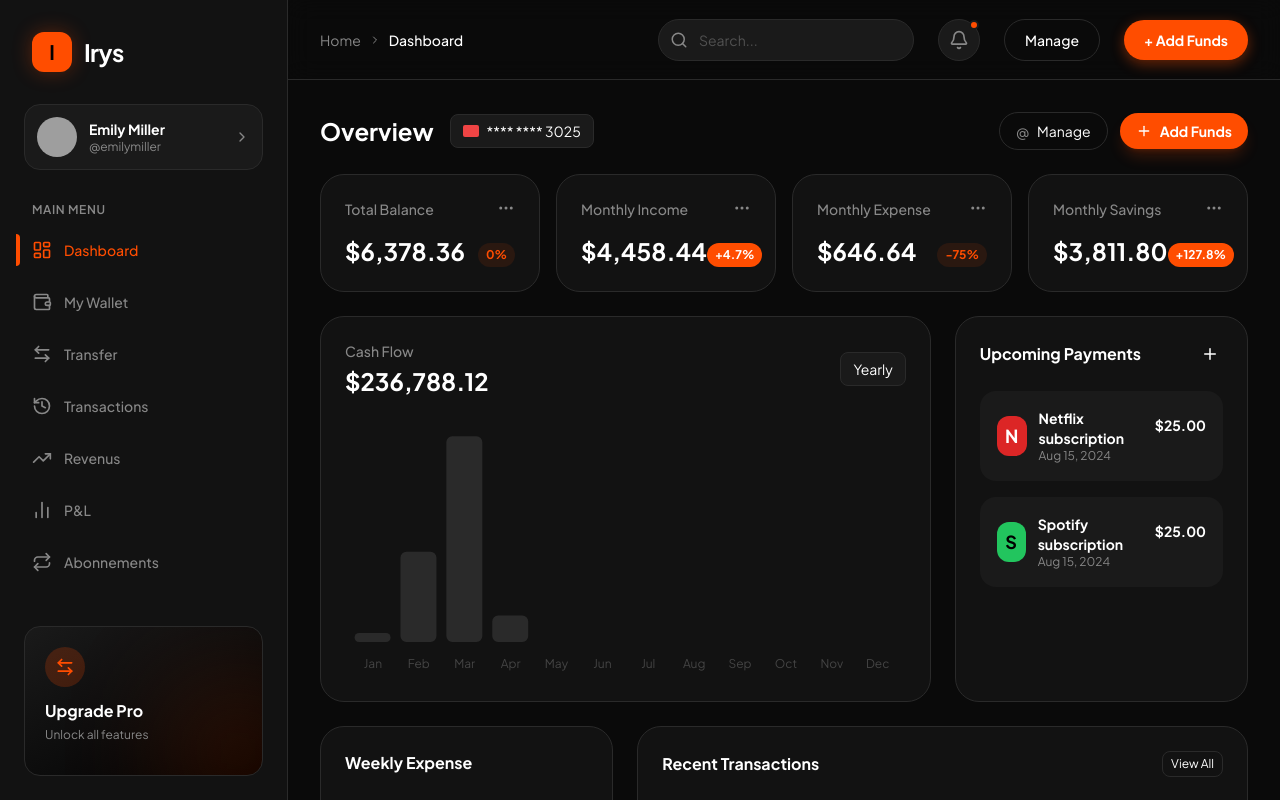
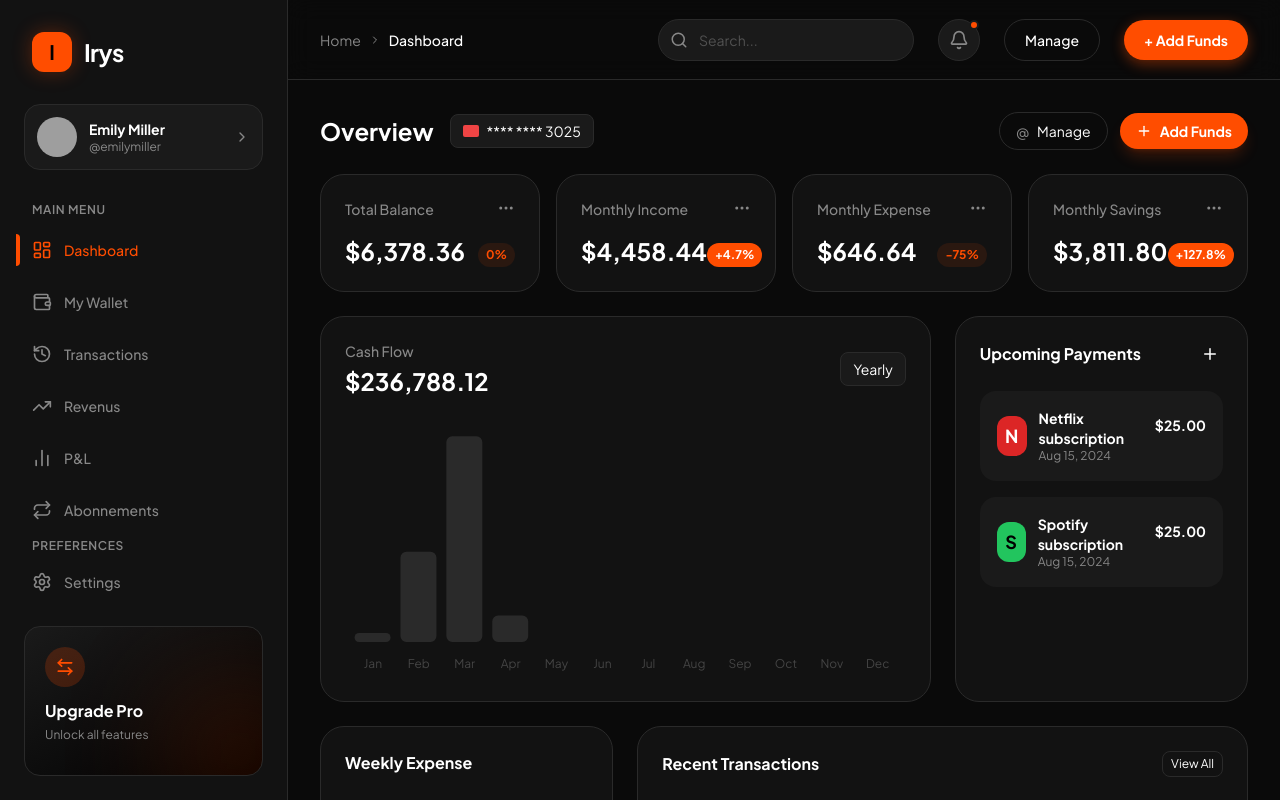
Before and after one commit to irysagency/financial-os-irys, a React (Vite) app: page / in a window 1280 px wide. Shown: the top 800 px of the page. Built offline with nearby package versions, Linux system fonts and the light colour scheme; grey boxes are pictures that could not be loaded.

Commit message:
feat: remove Exchange, Payments, Transfer from sidebar navigation

```diff
--- a/components/Layout.tsx
+++ b/components/Layout.tsx
@@ -5,8 +5,6 @@ import {
   Wallet,
   ArrowLeftRight,
   History,
-  CreditCard,
-  RefreshCcw,
   Settings,
   LifeBuoy,
   Search,
@@ -89,15 +87,12 @@ export const Layout: React.FC<LayoutProps> = ({ children, activePage, onNavigate
         {/* MAIN MENU */}
         <div className="flex-1 px-4 space-y-1 overflow-y-auto">
           <div className="text-xs font-semibold text-muted px-4 mb-2 uppercase tracking-wider">Main Menu</div>
-          <NavItem page="dashboard" icon={LayoutDashboard} label="Dashboard" />
-          <NavItem page="wallet" icon={Wallet} label="My Wallet" />
-          <NavItem page="transfer" icon={ArrowLeftRight} label="Transfer" />
-          <NavItem page="transactions"  icon={History}      label="Transactions"  />
-          <NavItem page="revenus"       icon={TrendingUp}   label="Revenus"       />
-          <NavItem page="pnl"           icon={BarChart2}    label="P&L"           />
-          <NavItem page="abonnements"   icon={Repeat}       label="Abonnements"   />
-          <NavItem page="payments"      icon={CreditCard}   label="Payments"      />
-          <NavItem page="exchange" icon={RefreshCcw} label="Exchange" />
+          <NavItem page="dashboard"    icon={LayoutDashboard} label="Dashboard"    />
+          <NavItem page="wallet"       icon={Wallet}          label="My Wallet"    />
+          <NavItem page="transactions" icon={History}         label="Transactions" />
+          <NavItem page="revenus"      icon={TrendingUp}      label="Revenus"      />
+          <NavItem page="pnl"          icon={BarChart2}       label="P&L"          />
+          <NavItem page="abonnements"  icon={Repeat}          label="Abonnements"  />
 
           <div className="text-xs font-semibold text-muted px-4 mt-8 mb-2 uppercase tracking-wider">Preferences</div>
           <NavItem page="settings" icon={Settings} label="Settings" />
```
